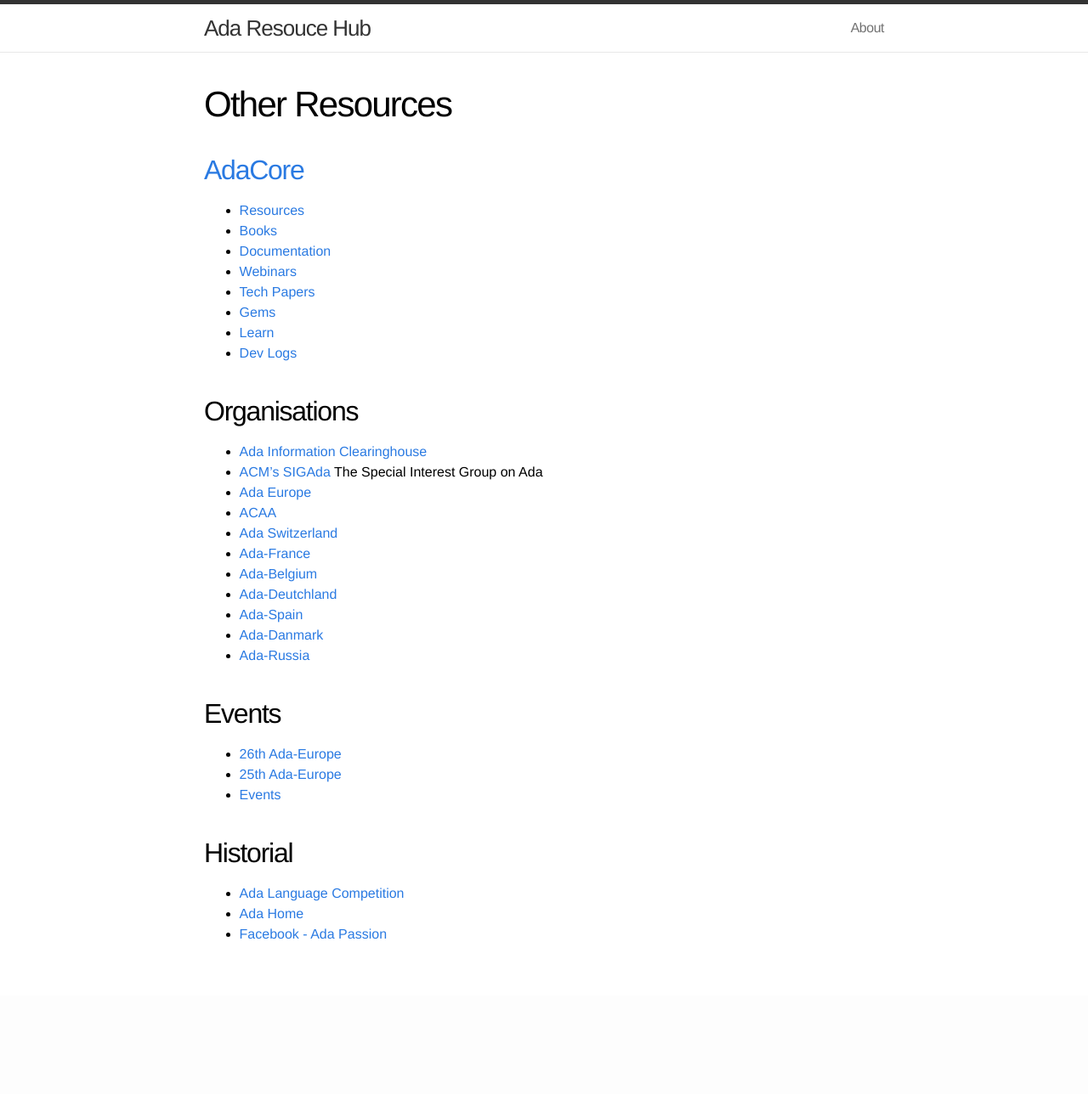
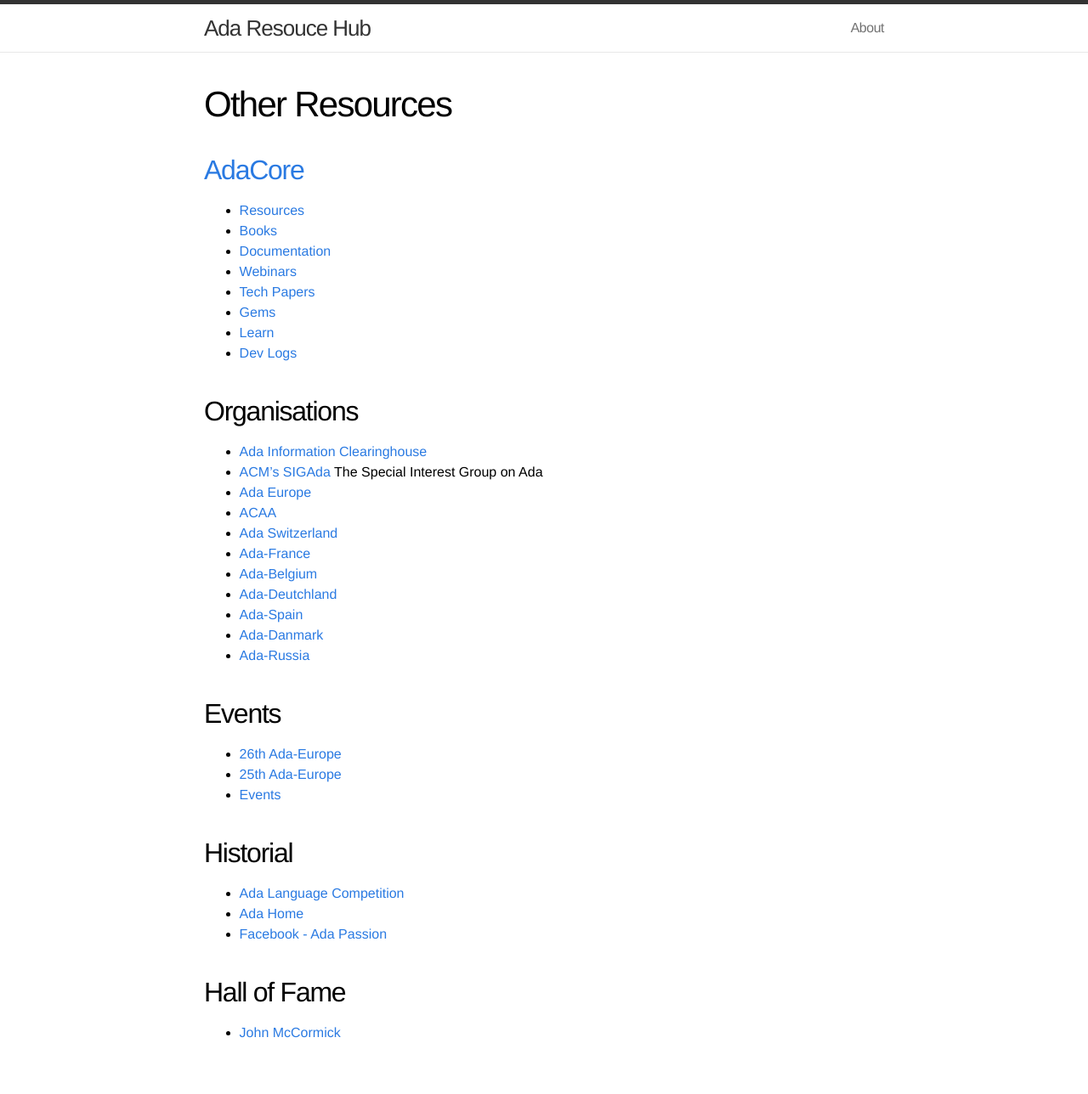
Before and after one commit to quornings/quornings.github.io, a Jekyll site: the page built from ada/other.md, in a window 1280 px wide. Shown: the whole page at 85% size. Built offline with Jekyll 4.4.1, drawn with Linux system fonts in a browser that asks for light colours; before the commit the page ends 1172 px from its top, so only the background shows below that.

Commit message:
Add Hall of Fame

```diff
--- a/ada/other.md
+++ b/ada/other.md
@@ -37,3 +37,7 @@ title: Other Resources
 - [Ada Language Competition](http://iment.com/maida/computer/redref/index.htm)
 - [Ada Home](https://www.adahome.com)
 - [Facebook - Ada Passion](https://www.facebook.com/adapassion/)
+
+## Hall of Fame
+
+- [John McCormick](http://www.cs.uni.edu/~mccormic/)
```
